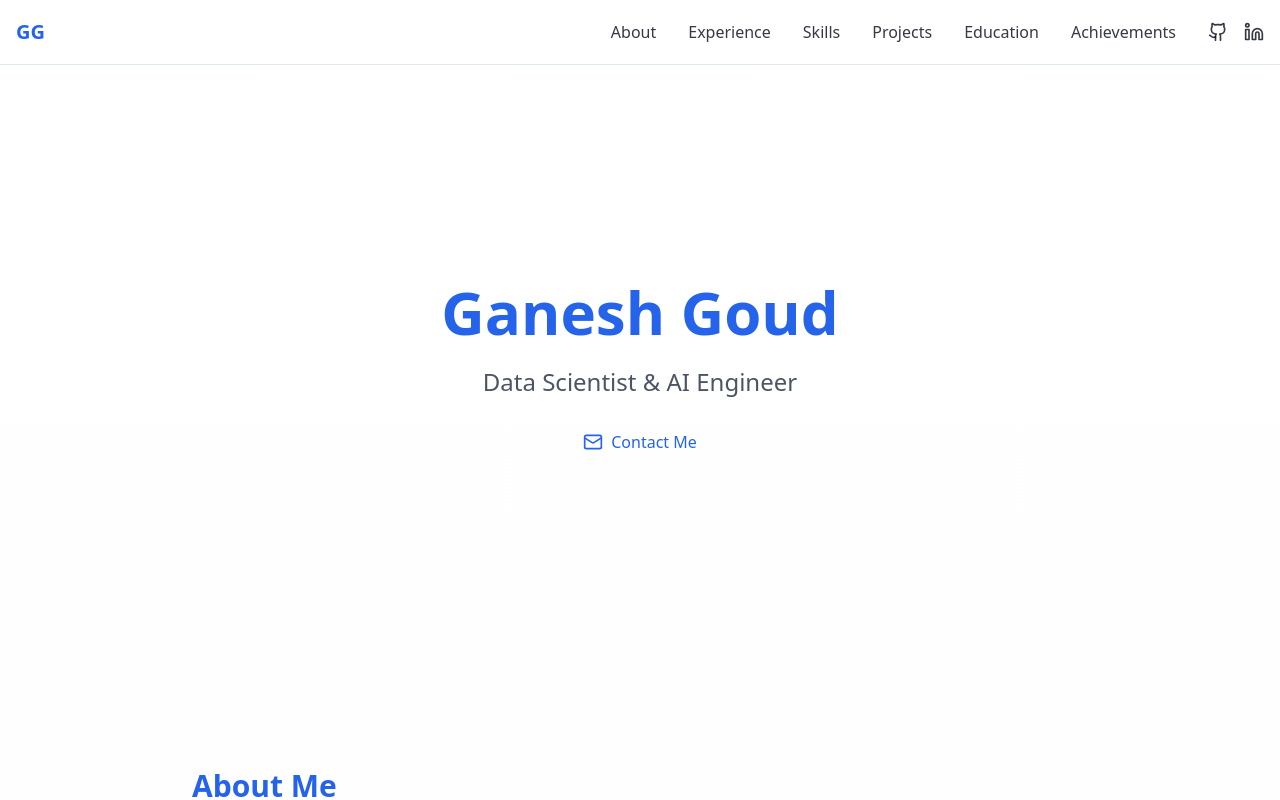
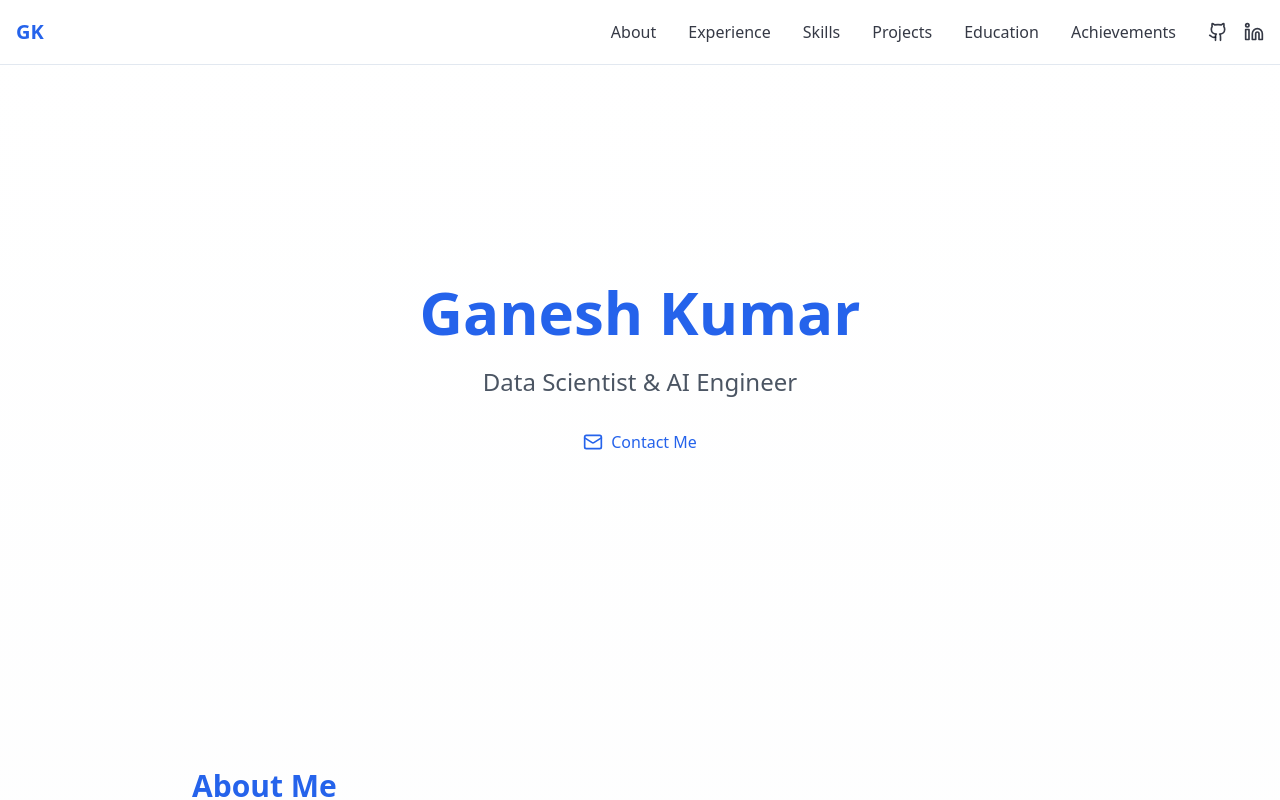
Before and after one commit to Aryanshanu/portfolio, a React (Vite) app: page / in a window 1280 px wide. Shown: the top 800 px of the page. Built offline with nearby package versions, Linux system fonts and the light colour scheme.

Commit message:
Update name and plan features
Changed the name from "Ganesh Goud" to "Ganesh Kumar". Discussed the implementation of a dark mode toggle and a contact form for future updates.
[skip gpt_engineer]

```diff
--- a/src/components/Hero.tsx
+++ b/src/components/Hero.tsx
@@ -4,7 +4,7 @@ const Hero = () => {
   return (
     <div className="min-h-[80vh] flex flex-col justify-center items-center text-center px-4">
       <h1 className="text-5xl md:text-6xl font-bold mb-6 gradient-text">
-        Ganesh Goud
+        Ganesh Kumar
       </h1>
       <p className="text-xl md:text-2xl mb-8 text-gray-600 max-w-2xl">
         Data Scientist & AI Engineer
--- a/src/components/Navigation.tsx
+++ b/src/components/Navigation.tsx
@@ -18,7 +18,7 @@ const Navigation = () => {
     <nav className="fixed top-0 left-0 right-0 z-50 bg-background/80 backdrop-blur-sm border-b">
       <div className="container mx-auto px-4">
         <div className="flex items-center justify-between h-16">
-          <a href="#" className="text-xl font-bold gradient-text">GG</a>
+          <a href="#" className="text-xl font-bold gradient-text">GK</a>
 
           {/* Desktop Menu */}
           <div className="hidden md:flex items-center space-x-8">
```
